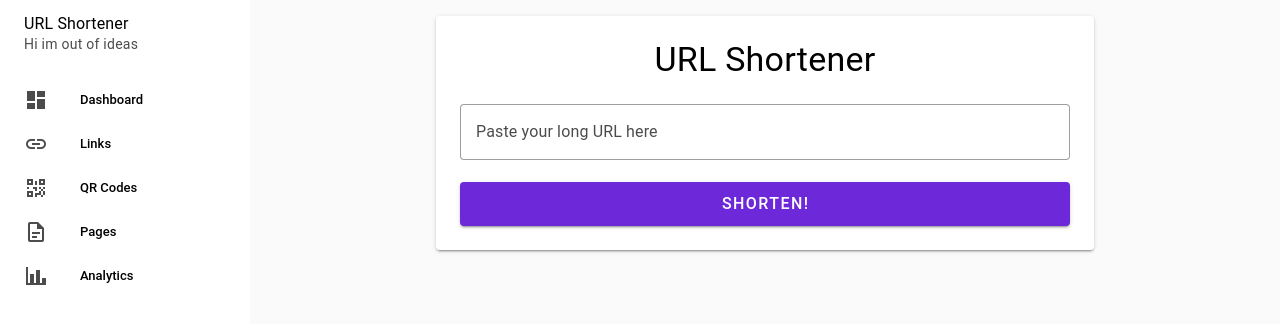
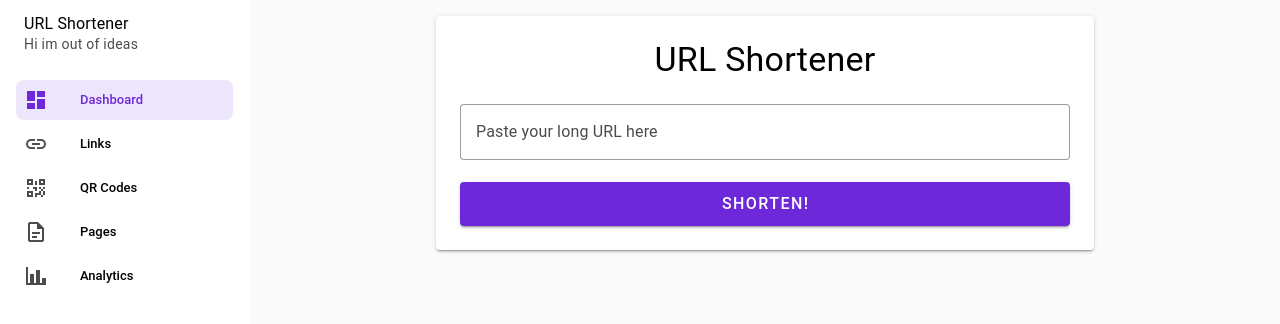
Before and after one commit to logitechfortechies/URLProject, a Vue app in the folder client/: page / in a window 1280 px wide. Shown: the top 324 px of the page. Built offline with nearby package versions, Linux system fonts and the light colour scheme.

Commit message:
fix: minor bug

```diff
--- a/client/src/components/Sidebar.vue
+++ b/client/src/components/Sidebar.vue
@@ -2,7 +2,7 @@
 import { ref } from 'vue'
 
 // This will control which item is currently "active"
-const selectedItem = ref('Dashboard')
+const selectedItem = ref(['Dashboard']) // Add brackets
 
 // This is the list of links for your sidebar
 const items = [
```
Also changed, not shown: 1 other file (tests, documents, lock files or other folders).
